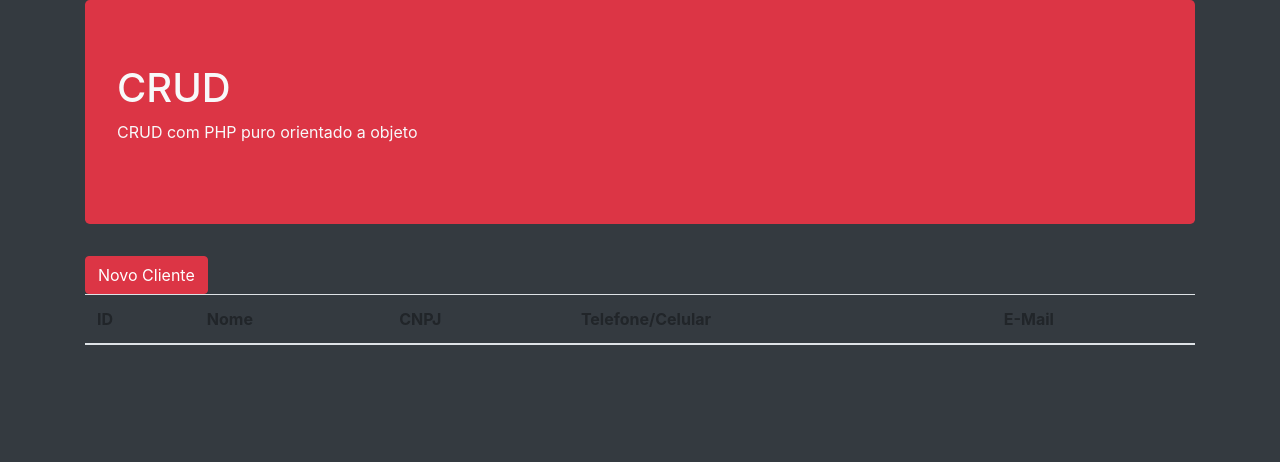
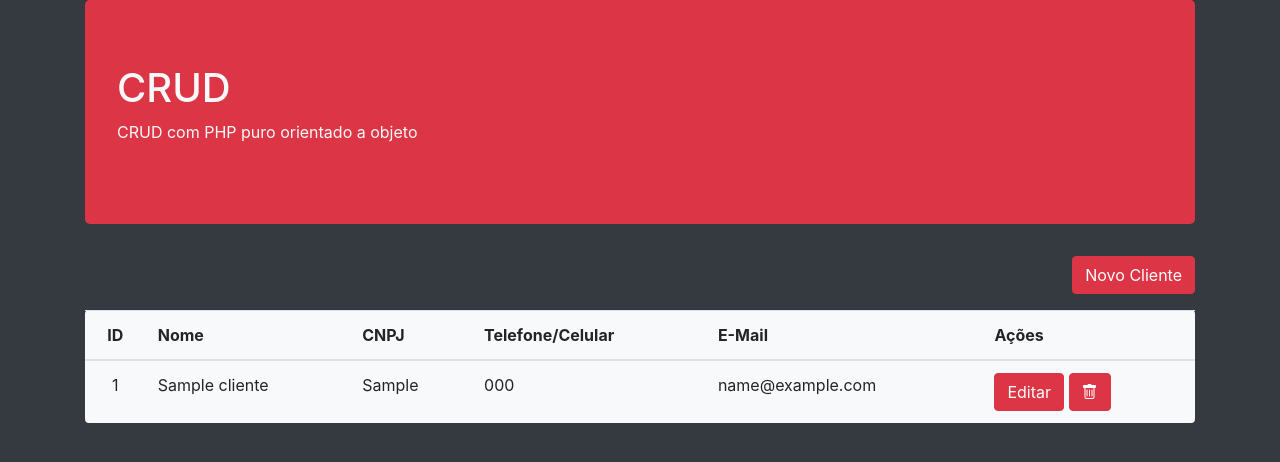
Before and after one commit to gustavobrigatti/crud, a PHP site: page /index.php in a window 1280 px wide. Shown: the top 462 px of the page. Run offline with PHP 8.4, Linux system fonts and the light colour scheme; tables that the repository leaves empty or names only in its code hold one stand-in row (values such as "Sample post"); lists and menus that the app fills with data are empty; some libraries are stand-ins or nearby versions.

Commit message:
adição da listagem de clientes

```diff
--- a/app/Db/Database.php
+++ b/app/Db/Database.php
@@ -51,5 +51,17 @@
             //Retorna o ID inserido
             return $this->connection->lastInsertId();
         }
+
+        //Método responsável por executar uma consulta no banco
+        public function select($where = null, $order = null, $limit = null, $fields = '*'){
+            //Dados da query
+            $where = strlen($where) ? 'WHERE '.$where:'';
+            $where = strlen($order) ? 'ORDER BY '.$order:'';
+            $where = strlen($limit) ? 'LIMIT '.$limit:'';
+            //Monta a query
+            $query = 'SELECT '.$fields.' FROM '.$this->table.' '.$where.' '.$order.' '.$limit;
+            //Executa a query
+            return $this->execute($query);
+        }
     }
 ?>
--- a/app/Entity/Cliente.php
+++ b/app/Entity/Cliente.php
@@ -2,6 +2,7 @@
     namespace App\Entity;
 
     use \App\Db\Database;
+    use \PDO;
 
     class Cliente{
         public $id;
@@ -21,5 +22,10 @@
             ]);
             return true;
         }
+
+        //Método responsável por obter os clientes do banco de dados
+        public static function getClientes($where = null, $order = null, $limit = null){
+            return (new Database('clientes'))->select($where, $order, $limit)->fetchAll(PDO::FETCH_CLASS, self::class);
+        }
     }
 ?>
--- a/includes/formulario.php
+++ b/includes/formulario.php
@@ -22,7 +22,7 @@
 
         <div class="form-row">
             <div class="form-group col-6">
-                <label>Telefone</label>
+                <label>Telefone/Celular</label>
                 <input type="text" class="form-control mask-tel" name="telefone" required></input>
             </div>
             <div class="form-group col-6">
@@ -32,7 +32,7 @@
         </div>
 
         <div class="form-group">
-            <button type="submit" class="btn btn-danger">Enviar</button>
+            <button type="submit" class="btn btn-danger border-radius" style="width: 100%">Enviar</button>
         </div>
     </form>
 
--- a/includes/header.php
+++ b/includes/header.php
@@ -7,6 +7,7 @@
 
     <!-- Bootstrap CSS -->
     <link rel="stylesheet" href="https://cdn.jsdelivr.net/npm/bootstrap@4.5.3/dist/css/bootstrap.min.css" integrity="sha384-TX8t27EcRE3e/ihU7zmQxVncDAy5uIKz4rEkgIXeMed4M0jlfIDPvg6uqKI2xXr2" crossorigin="anonymous">
+    <link rel="stylesheet" href="https://cdn.jsdelivr.net/npm/bootstrap-icons@1.8.1/font/bootstrap-icons.css">
 
     <title>CRUD</title>
   </head>
--- a/includes/listagem.php
+++ b/includes/listagem.php
@@ -1,22 +1,47 @@
+<?php
+    $resultados = '';
+    foreach($clientes as $cliente){
+        $resultados .= '<tr>
+                            <td class="text-center">'.$cliente->id.'</td>
+                            <td>'.$cliente->nome.'</td>
+                            <td>'.$cliente->cnpj.'</td>
+                            <td>'.$cliente->telefone.'</td>
+                            <td>'.$cliente->email.'</td>
+                            <td>
+                                <a href="editar.php?id='.$cliente->id.'">
+                                    <button type="button" class="btn btn-danger">Editar</button>
+                                </a>
+                                <a href="excluir.php?id='.$cliente->id.'">
+                                    <button type="button" class="btn btn-danger"><i class="bi bi-trash"></i></button>
+                                </a>
+                            </td>
+                        </td>';
+    }
+?>
+
 <main>
 
-    <section>
+    <section class="text-right">
         <a href="cadastrar.php">
             <button class="btn btn-danger border-radius">Novo Cliente</button>
         </a>
     </section>
 
     <section>
-        <table class="table">
+        <table class="table bg-light mt-3" style="border-radius: 0.25rem">
             <thead>
                 <tr>
-                    <th>ID</th>
+                    <th class="text-center">ID</th>
                     <th>Nome</th>
                     <th>CNPJ</th>
                     <th>Telefone/Celular</th>
                     <th>E-Mail</th>
+                    <th>Ações</th>
                 </tr>
             </thead>
+            <tbody>
+                <?=$resultados?>
+            </tbody>
         </table>
     </section>
 </main>
--- a/index.php
+++ b/index.php
@@ -1,5 +1,9 @@
 <?php
     require __DIR__.'/vendor/autoload.php';
+
+    use \App\Entity\Cliente;
+
+    $clientes = Cliente::getClientes();
 
     include __DIR__.'/includes/header.php';
     include __DIR__.'/includes/listagem.php';
```
Also changed, not shown: editar.php (added, +27 -0 lines).
